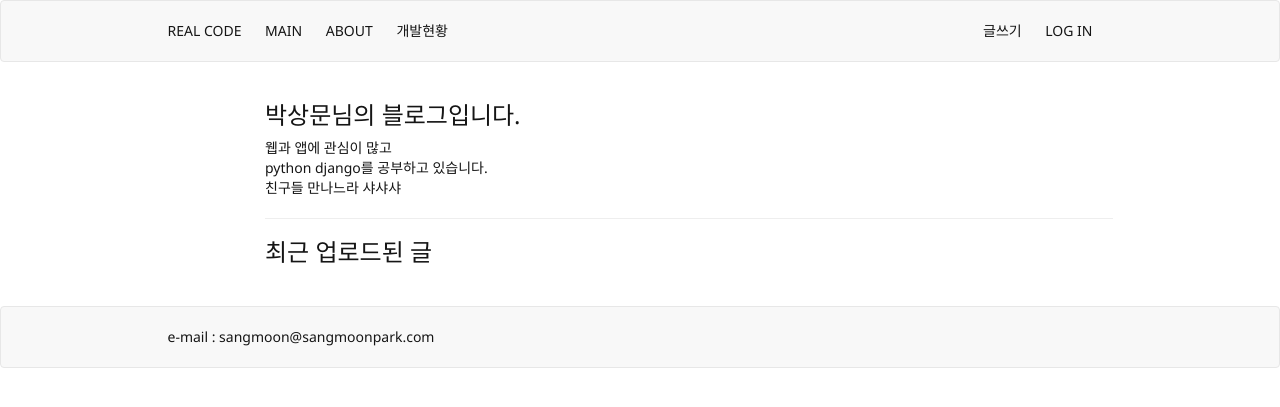
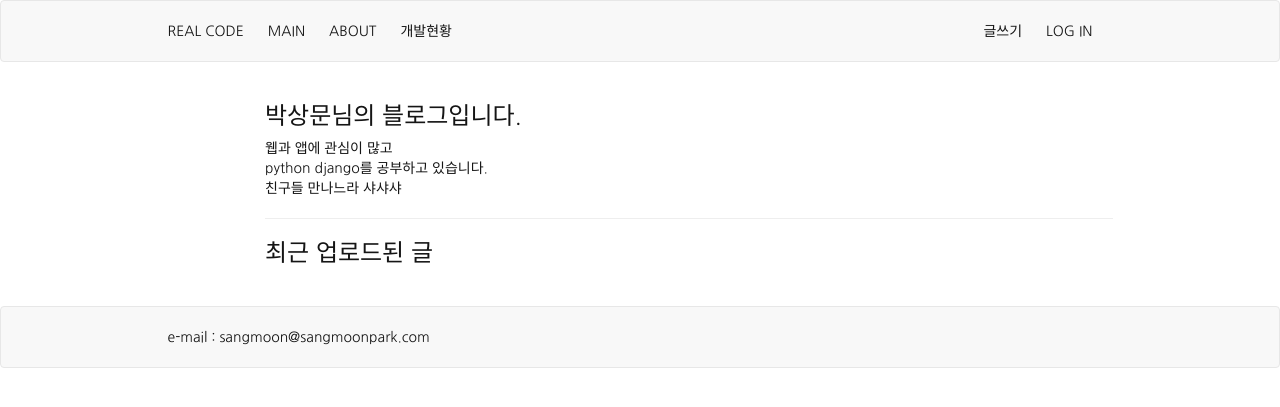
Before and after one commit to sangmoon/blog_project, a Django app: page / in a window 1280 px wide. Shown: the top 407 px of the page. Run offline with Django 3.2, Linux system fonts and the light colour scheme; data that the repository does not hold is empty; some libraries are stand-ins or nearby versions; some web fonts are replaced.

Commit message:
error solvegit commit -m 'error solve!! but I don't know why it work.'  but I don't know why it work

```diff
--- a/apps/static/base.css
+++ b/apps/static/base1.css
@@ -1,13 +1,15 @@
 @import url('http://fonts.googleapis.com/earlyaccess/nanumgothic.css');
-@import url(https://fonts.googleapis.com/css?family=Noto+Sans);
 @import url(//spoqa.github.io/spoqa-han-sans/css/SpoqaHanSans-kr.css);
+
+
+
 body{
-	background-color: #ffffff;
-	color: #151515;
-	font-size: 14px;
-	font-family:'Spoca Han Sans' ,'Noto Sans', 'Nanum Gothic', Helvetica, Arial, sans-serif;
-    text-decoration: none;
-    height: 100%;
+  background-color: #ffffff;
+  color: #151515;
+  font-size: 14px;
+  font-family: 'Spoca Han Sans','Nanum Gothic', Helvetica, Arial, sans-serif;
+  text-decoration: none;
+  height: 100%;
 }
 
 header{
@@ -21,9 +23,6 @@ header a{
 
 nav{
     padding:2rem 0rem 1rem 0rem;
-    /*border-bottom-style: ridge;
-    border-width: thin;
-    background-color: #cccccc;*/
 }
 
 nav a{
@@ -70,7 +69,6 @@ footer{
     bottom: 0;
     left: 0;
     width:100%;
-    /*border-top-style: ridge;*/
     margin-top: 2rem;
 }
 
--- a/apps/templates/base.html
+++ b/apps/templates/base.html
@@ -6,9 +6,10 @@
         <meta name="viewport" content="width=device-width, initial-scale=1">
         <title>SM blog</title>
         <link rel="stylesheet" type="text/css" href="/static/bootstrap/css/bootstrap.min.css">
-        <link rel="stylesheet" type="text/css" href="/static/base.css">
+        <link rel="stylesheet" type="text/css" href="/static/base1.css">
         <link rel="stylesheet" type="text/css" href="/static/colorful.css">
-        <script type="text/javascript" src="/static/js/onclick.js"></script>
+
+        <!-- <script type="text/javascript" src="/static/js/onclick.js"></script> -->
         <!--
         <script type="text/javascript" src="/static/node_modules/markdown/lib/markdown.js"></script>
         -->
```
